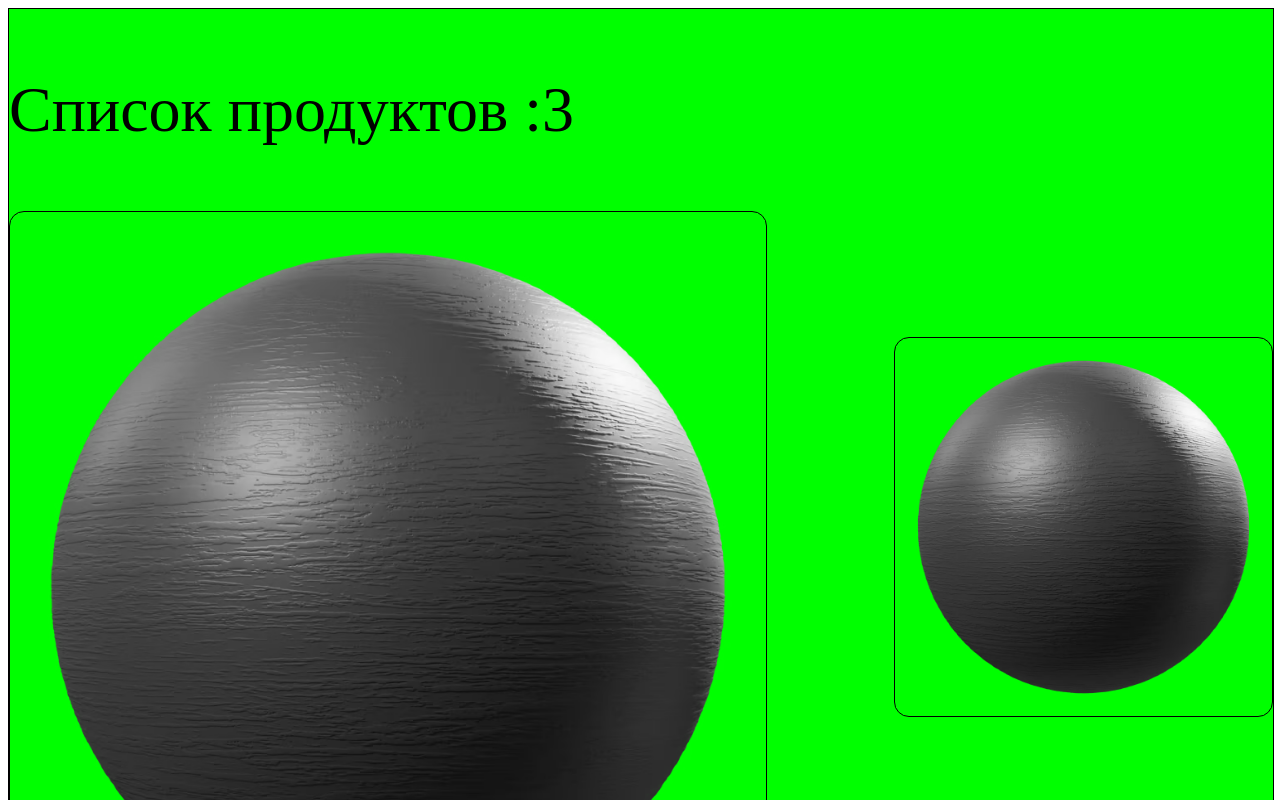
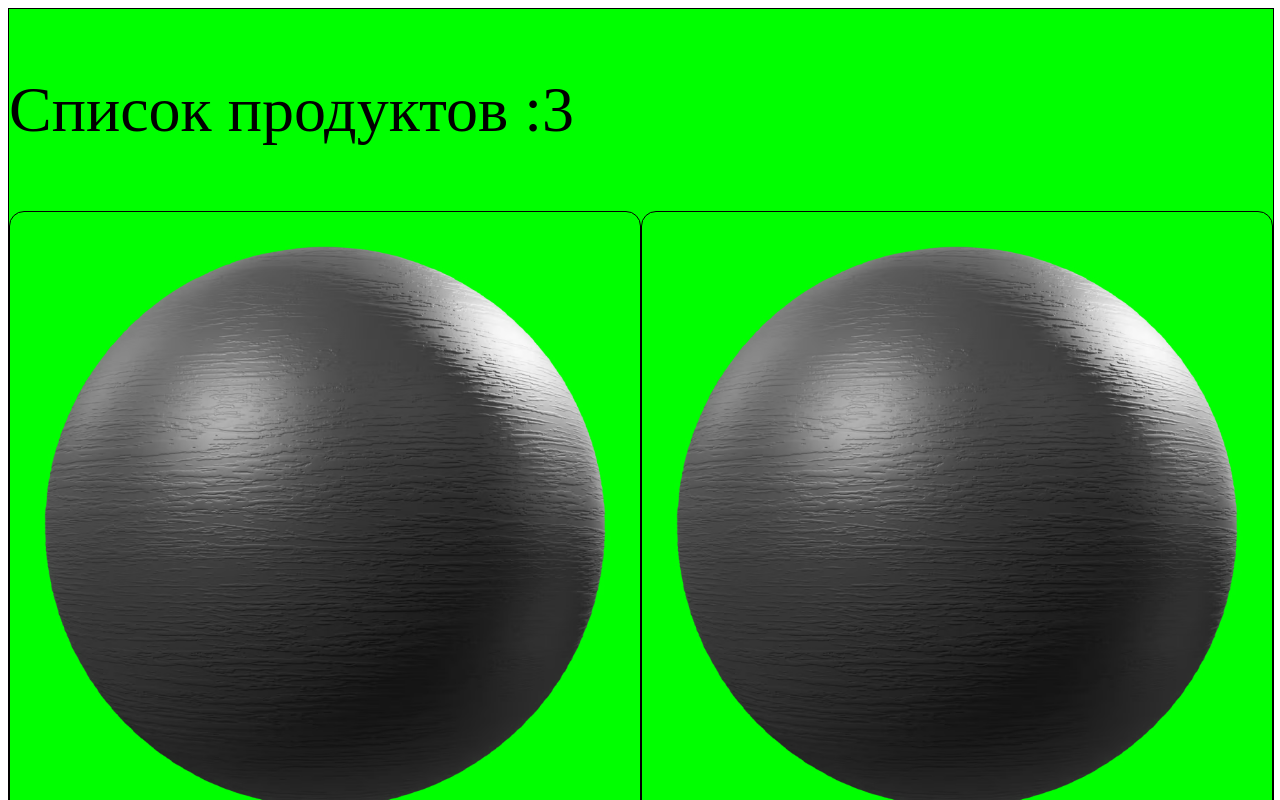
Before and after one commit to Tand-Anthros/printer-model-calculator, a Next.js app: page / in a window 1280 px wide. Shown: the top 800 px of the page. Built offline with nearby package versions, Linux system fonts and the light colour scheme.

Commit message:
FlexGrid universal work on a two-dimensional list

```diff
--- a/src/comps/FlexGrid.tsx
+++ b/src/comps/FlexGrid.tsx
@@ -9,26 +9,22 @@ type Comp = {
 };
 
 interface TableProps {
-  comps: Comp[];
+  comps: Comp[][];
   style: React.CSSProperties;
 }
 
 const FlexGrid: React.FC<TableProps> = ({ comps, style }) => {
   return (
-    <Flex direction="column" sx = { style }>
-      {/* Контейнер для заголовка */}
-      <Box flex={comps[0].flex}>
-        {comps[0].comp}
-      </Box>
-
-      {/* Контейнер для RoundedBox */}
-      <Flex direction="row">
-      {comps.slice(1).map((item, index) => (
-        <Box key={index} flex={item.flex} marginLeft={item.marginLeft} marginTop={item.marginTop}>
-          {item.comp}
-        </Box>
+    <Flex direction="column" sx={style}>
+      {comps.map((row, rowIndex) => (
+        <Flex key={rowIndex} direction="row">
+          {row.map((item, index) => (
+            <Box key={index} flex={item.flex} marginLeft={item.marginLeft} marginTop={item.marginTop}>
+              {item.comp}
+            </Box>
+          ))}
+        </Flex>
       ))}
-      </Flex>
     </Flex>
   );
 };
--- a/src/pages/index.tsx
+++ b/src/pages/index.tsx
@@ -13,11 +13,14 @@ type Comp = {
   fontSize?: string;
 };
 
-const comps: Comp[] = [
-  //{ comp: <h1> Список Продуктов </h1>, flex: "1 0 100%" },
-  { comp: <SimpleText text="Список продуктов :3" />, flex: "1 0 10%" },
-  { comp: <RoundedBox src="texture.avif" />, flex: "1 1 50%" },
-  { comp: <RoundedBox src="texture.avif" />, flex: "0 1 30%", marginLeft: 20/2 + "%", marginTop: 20/2 + "%" },
+const comps: Comp[][] = [
+  [
+    { comp: <SimpleText text="Список продуктов :3" />, flex: "1 0 30%" },
+  ],
+  [
+    { comp: <RoundedBox src="texture.avif" />, flex: "1 1 50%" },
+    { comp: <RoundedBox src="texture.avif" />, flex: "0 1 50%" },//, marginLeft: 20/2 + "%", marginTop: 20/2 + "%" },
+  ]
 ];
 
 const IndexPage = () => { return (
```
